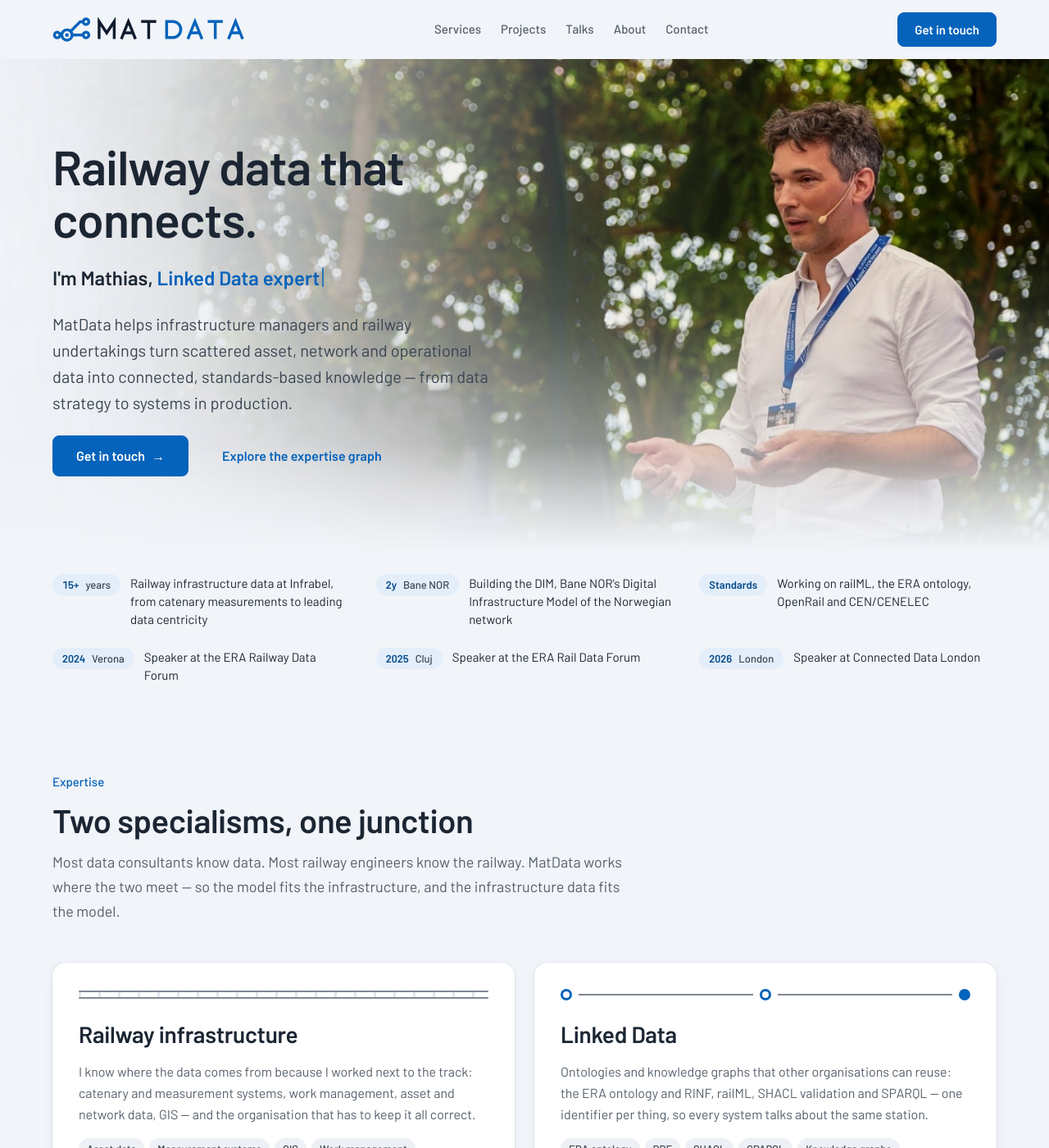
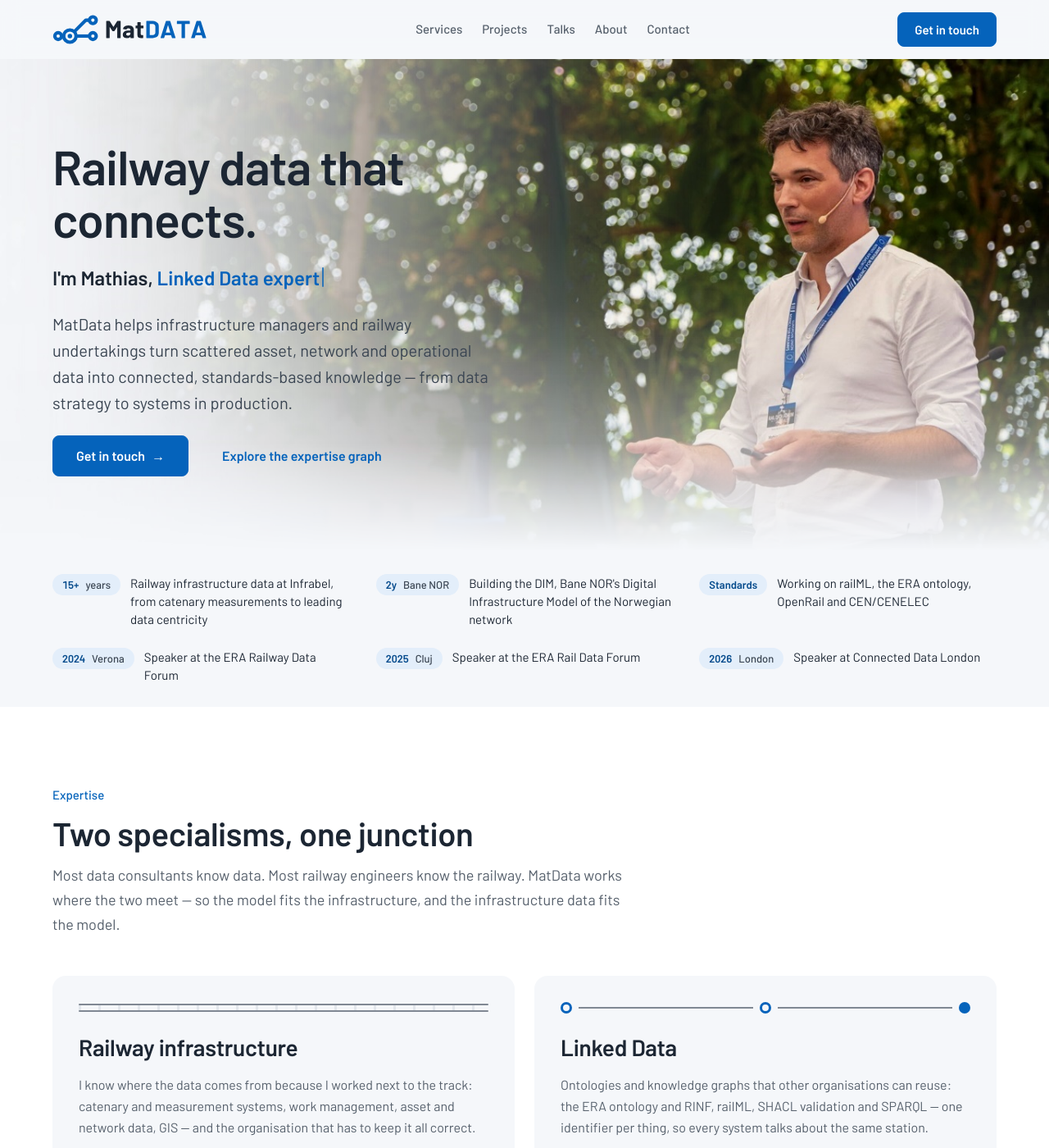
Before and after one commit to Matdata-eu/company-website, a Jekyll site: the page built from index.html, in a window 1280 px wide and 1400 px high. Shown: the whole window at 82% size. Built offline with Jekyll 4.4.1, drawn with Linux system fonts in a browser that asks for light colours.

Commit message:
feat: bring back alternating section backgrounds and switch to a MatDATA wordmark in Barlow Bold

```diff
--- a/_layouts/default.html
+++ b/_layouts/default.html
@@ -40,7 +40,7 @@
 
   <header class="site-header" id="site-header">
     <div class="wrap">
-      <a class="brand-link" href="{{ '/' | relative_url }}"><img src="{{ '/assets/img/matdata-logo.svg' | relative_url }}" alt="MatData" width="408" height="52"></a>
+      <a class="brand-link" href="{{ '/' | relative_url }}"><img src="{{ '/assets/img/matdata-logo.svg' | relative_url }}" alt="MatData" width="274" height="52"></a>
       <nav class="md-nav" id="main-nav" aria-label="Main">
         {% for item in site.data.nav %}<a href="{{ item.url | relative_url }}">{{ item.label }}</a>
         {% endfor %}
@@ -61,7 +61,7 @@
   {% assign footer = site.data.home.footer %}
   <footer class="site-footer">
     <div class="wrap">
-      <img src="{{ '/assets/img/matdata-logo.svg' | relative_url }}" alt="MatData" width="408" height="52">
+      <img src="{{ '/assets/img/matdata-logo.svg' | relative_url }}" alt="MatData" width="274" height="52">
       <span>© {{ site.time | date: '%Y' }} MatData · <a href="{{ footer.vat_url }}">{{ footer.vat }}</a></span>
       <nav aria-label="Footer">
         {% for link in footer.links %}<a href="{{ link.url | relative_url }}">{{ link.label }}</a>
--- a/assets/css/site.css
+++ b/assets/css/site.css
@@ -1,9 +1,9 @@
 /* MatData — site styles. Colours, type and spacing follow the MatData design system tokens. */
 :root {
-  --surface: #f1f4f8;
+  --surface: #f5f7fa;
   --surface-raised: #ffffff;
   --surface-sunken: #edf0f4;
-  --line: #dfe5ec;
+  --line: #e3e7ec;
   --line-strong: #808893;
   --ink: #1c2633;
   --ink-body: #3a4552;
@@ -39,10 +39,9 @@
   --radius-pill: 999px;
   --font-sans: "Barlow", "Helvetica Neue", Arial, sans-serif;
   --font-mono: "JetBrains Mono", ui-monospace, "SFMono-Regular", Menlo, monospace;
-  /* Cards sit on the one continuous ground: a faint ring plus a soft shadow, no borders. */
   --shadow-raise: 0 0 0 1px rgba(28, 38, 51, 0.08), 0 1px 2px rgba(28, 38, 51, 0.06);
-  --shadow-soft: 0 0 0 1px rgba(28, 38, 51, 0.05), 0 1px 3px rgba(28, 38, 51, 0.05), 0 4px 16px rgba(28, 38, 51, 0.04);
-  --shadow-raised: 0 0 0 1px rgba(28, 38, 51, 0.05), 0 2px 4px rgba(28, 38, 51, 0.05), 0 12px 32px rgba(28, 38, 51, 0.08);
+  --shadow-soft: 0 1px 2px rgba(28, 38, 51, 0.04), 0 4px 16px rgba(28, 38, 51, 0.05);
+  --shadow-raised: 0 2px 4px rgba(28, 38, 51, 0.05), 0 12px 32px rgba(28, 38, 51, 0.08);
 }
 
 *, *::before, *::after { box-sizing: border-box; }
@@ -60,9 +59,8 @@ h1, h2, h3 { font-family: var(--font-sans); }
 
 /* Layout */
 .wrap { max-width: 1200px; margin: 0 auto; padding-left: var(--space-6); padding-right: var(--space-6); }
-.section { padding-top: 80px; padding-bottom: 80px; }
-/* The page is one continuous ground: sections are separated by space, not by background bands. */
-.section--white { background: transparent; }
+.section { padding-top: 96px; padding-bottom: 96px; }
+.section--white { background: var(--surface-raised); }
 .section-head { display: flex; flex-direction: column; gap: var(--space-3); max-width: 720px; }
 .split { display: flex; flex-wrap: wrap; gap: var(--space-12); }
 .split > * { min-width: 0; }
@@ -112,21 +110,21 @@ h1, h2, h3 { font-family: var(--font-sans); }
 .graph-rule .e { flex: 1; height: 2px; background: var(--line-strong); }
 
 /* Header */
-.site-header { position: sticky; top: 0; z-index: 10; background: rgba(241, 244, 248, 0.86); backdrop-filter: saturate(1.4) blur(12px); -webkit-backdrop-filter: saturate(1.4) blur(12px); box-shadow: 0 1px 0 transparent; transition: box-shadow .2s; }
+.site-header { position: sticky; top: 0; z-index: 10; background: rgba(245, 247, 250, 0.88); backdrop-filter: saturate(1.4) blur(12px); -webkit-backdrop-filter: saturate(1.4) blur(12px); box-shadow: 0 1px 0 transparent; transition: box-shadow .2s; }
 .site-header.is-scrolled { box-shadow: 0 1px 0 var(--line); }
 .site-header .wrap { min-height: 72px; display: flex; align-items: center; justify-content: space-between; gap: var(--space-4) var(--space-8); }
 .brand-link { display: flex; align-items: center; }
-.brand-link img { display: block; height: 30px; width: auto; }
+.brand-link img { display: block; height: 36px; width: auto; }
 .md-nav { display: flex; flex-wrap: wrap; gap: var(--space-6); }
 .md-nav a { font-size: 15px; font-weight: 500; color: var(--ink-muted); text-decoration: none; padding: var(--space-2) 0; border-bottom: 2px solid transparent; }
 .md-nav a[aria-current] { color: var(--ink); border-bottom-color: var(--brand); }
 .md-nav a:hover { color: var(--ink); }
 .header-actions { display: flex; align-items: center; gap: var(--space-4); }
-.menu-toggle { display: none; width: 44px; height: 44px; align-items: center; justify-content: center; background: var(--surface-raised); border: 0; box-shadow: var(--shadow-raise); border-radius: 8px; color: var(--ink); cursor: pointer; }
+.menu-toggle { display: none; width: 44px; height: 44px; align-items: center; justify-content: center; background: none; border: 1px solid var(--line-strong); border-radius: 8px; color: var(--ink); cursor: pointer; }
 
 /* Hero */
 .hero { position: relative; overflow: hidden; background: var(--surface); min-height: 600px; display: flex; align-items: center; }
-/* Multiply turns the photo's white fade into the page ground, so the hero has no edge. */
+/* Multiply turns the photo's white fade into the ground and the mask fades its bottom edge, so the hero flows into the credentials strip. */
 .hero-img { position: absolute; inset: 0; width: 100%; height: 100%; object-fit: cover; object-position: 75% 30%; mix-blend-mode: multiply; -webkit-mask-image: linear-gradient(to bottom, #000 78%, transparent); mask-image: linear-gradient(to bottom, #000 78%, transparent); }
 .hero-inner { position: relative; z-index: 1; width: 100%; padding-top: 96px; padding-bottom: 88px; }
 .hero-copy { max-width: 540px; display: flex; flex-direction: column; gap: var(--space-6); }
@@ -140,7 +138,7 @@ h1, h2, h3 { font-family: var(--font-sans); }
 .hero-ctas { display: flex; flex-wrap: wrap; gap: var(--space-3); align-items: center; }
 
 /* Proof strip */
-.proof { background: transparent; }
+.proof { background: var(--surface); }
 .proof .wrap { padding-top: 28px; padding-bottom: 28px; display: grid; grid-template-columns: repeat(auto-fit, minmax(300px, 1fr)); gap: var(--space-6) var(--space-8); align-items: start; }
 .proof-item { display: flex; gap: var(--space-3); align-items: flex-start; font-size: 15px; line-height: 22px; }
 .proof-item--tags { flex-direction: column; gap: var(--space-2); }
@@ -150,7 +148,7 @@ h1, h2, h3 { font-family: var(--font-sans); }
 /* Expertise */
 .expertise { display: flex; flex-direction: column; gap: var(--space-12); }
 .cards-2 { display: grid; grid-template-columns: repeat(auto-fit, minmax(min(320px, 100%), 1fr)); gap: var(--space-6); }
-.specialism { background: var(--surface-raised); box-shadow: var(--shadow-soft); border: 0; border-radius: var(--radius-lg); padding: var(--space-8); display: flex; flex-direction: column; gap: var(--space-4); }
+.specialism { background: var(--surface); border: 0; border-radius: var(--radius-lg); padding: var(--space-8); display: flex; flex-direction: column; gap: var(--space-4); }
 .specialism .md-track, .specialism .graph-rule { margin-bottom: var(--space-2); }
 .specialism h3 { margin: 0; font-size: 28px; line-height: 34px; font-weight: 600; letter-spacing: -0.01em; }
 .specialism .tags { margin-top: auto; }
@@ -169,7 +167,7 @@ h1, h2, h3 { font-family: var(--font-sans); }
 .projects { display: flex; flex-direction: column; gap: 40px; }
 .projects .section-head > a { align-self: flex-start; }
 .cards-projects { display: grid; grid-template-columns: repeat(auto-fit, minmax(min(380px, 100%), 1fr)); gap: var(--space-6); }
-.project { background: var(--surface-raised); box-shadow: var(--shadow-soft); border: 0; border-radius: var(--radius-lg); overflow: hidden; display: flex; flex-direction: column; }
+.project { background: var(--surface); border: 0; border-radius: var(--radius-lg); overflow: hidden; display: flex; flex-direction: column; }
 .project-img { display: block; width: 100%; height: auto; aspect-ratio: 16 / 10; object-fit: cover; object-position: top left; }
 .project-sparql { aspect-ratio: 16 / 10; background: #1c2a3a; padding: var(--space-8); display: flex; flex-direction: column; justify-content: center; gap: var(--space-1); font-family: var(--font-mono); font-size: 15px; line-height: 26px; color: #eef1ef; overflow: hidden; white-space: pre; }
 .project-sparql .k { color: #f3cf6b; }
@@ -197,7 +195,7 @@ h1, h2, h3 { font-family: var(--font-sans); }
 .nx { width: 100%; background: var(--surface-raised); border: 0; box-shadow: var(--shadow-soft); border-radius: var(--radius-lg); padding: 20px 20px 16px; display: flex; flex-direction: column; gap: 14px; color: var(--ink); }
 .nx-top { display: flex; align-items: center; justify-content: space-between; gap: var(--space-3); flex-wrap: wrap; }
 .nx-title { font-size: 15px; font-weight: 600; color: var(--brand); }
-.nx-play { height: 32px; padding: 0 14px; display: inline-flex; align-items: center; gap: 6px; border: 0; box-shadow: var(--shadow-raise); border-radius: 8px; background: var(--surface-raised); color: var(--ink); font: 600 13px/1 var(--font-sans); cursor: pointer; }
+.nx-play { height: 32px; padding: 0 14px; display: inline-flex; align-items: center; gap: 6px; border: 1px solid var(--line-strong); border-radius: 8px; background: var(--surface-raised); color: var(--ink); font: 600 13px/1 var(--font-sans); cursor: pointer; }
 .nx-svg { width: 100%; height: auto; display: block; font-family: var(--font-sans); }
 .nx-svg .fade { transition: opacity .6s; }
 .nx-svg .ne { transition: d 1.1s ease-in-out, opacity .6s, stroke-width .6s; }
@@ -240,10 +238,10 @@ h1, h2, h3 { font-family: var(--font-sans); }
 .decks .md-card .links, .products .md-card .links { margin-top: auto; padding-top: var(--space-1); }
 
 /* Clients */
-.clients { display: flex; flex-direction: column; gap: var(--space-8); padding-top: 64px; padding-bottom: 64px; }
+.clients { display: flex; flex-direction: column; gap: var(--space-8); padding-top: 80px; padding-bottom: 80px; }
 .clients-title { margin: 0; font-size: 15px; line-height: 22px; font-weight: 500; color: var(--ink-muted); }
 .clients-grid { list-style: none; margin: 0; padding: 0; display: grid; grid-template-columns: repeat(auto-fill, minmax(160px, 1fr)); gap: var(--space-4); }
-.client { height: 88px; border: 0; border-radius: var(--radius-lg); background: var(--surface-raised); box-shadow: var(--shadow-soft); display: flex; align-items: center; justify-content: center; padding: var(--space-4) 20px; transition: border-color .2s, box-shadow .2s; }
+.client { height: 88px; border: 0; border-radius: var(--radius-lg); background: var(--surface); display: flex; align-items: center; justify-content: center; padding: var(--space-4) 20px; transition: border-color .2s, box-shadow .2s; }
 .client:hover { background: var(--surface-raised); box-shadow: var(--shadow-raised); }
 .client img { display: block; max-width: 100%; max-height: 48px; width: auto; height: auto; object-fit: contain; }
 
@@ -255,7 +253,7 @@ h1, h2, h3 { font-family: var(--font-sans); }
 .about-copy .about-text { margin: 0; font-size: 18px; line-height: 30px; }
 
 /* Contact */
-.contact { background: transparent; color: var(--ink); }
+.contact { background: var(--night); color: var(--ink); }
 .contact .split { gap: 56px; }
 .contact-copy { flex: 1 1 380px; display: flex; flex-direction: column; gap: 20px; }
 .contact .eyebrow { color: var(--brand); }
@@ -281,9 +279,9 @@ h1, h2, h3 { font-family: var(--font-sans); }
 
 
 /* Footer */
-.site-footer { background: transparent; color: var(--night-muted); }
-.site-footer .wrap { border-top: 1px solid var(--line); padding-top: var(--space-8); padding-bottom: var(--space-8); display: flex; flex-wrap: wrap; gap: var(--space-4) var(--space-8); align-items: center; justify-content: space-between; font-size: 14px; line-height: 22px; }
-.site-footer img { display: block; height: 24px; width: auto; }
+.site-footer { background: var(--night-deep); color: var(--night-muted); }
+.site-footer .wrap { padding-top: var(--space-8); padding-bottom: var(--space-8); display: flex; flex-wrap: wrap; gap: var(--space-4) var(--space-8); align-items: center; justify-content: space-between; font-size: 14px; line-height: 22px; }
+.site-footer img { display: block; height: 28px; width: auto; }
 .site-footer a { color: var(--night-muted); }
 .site-footer a:hover { color: var(--ink); }
 .site-footer nav { display: flex; flex-wrap: wrap; gap: 20px; }
@@ -302,7 +300,7 @@ h1, h2, h3 { font-family: var(--font-sans); }
 @media (max-width: 900px) {
   .menu-toggle { display: inline-flex; }
   .site-header .wrap { min-height: 64px; flex-wrap: wrap; padding-left: var(--space-4); padding-right: var(--space-4); }
-  .brand-link img { height: 24px; }
+  .brand-link img { height: 30px; }
   .header-actions .md-btn { display: none; }
   .md-nav { display: none; order: 3; width: 100%; flex-direction: column; gap: 0; padding-bottom: var(--space-3); }
   .md-nav a { padding: var(--space-3) 0; border-bottom: 1px solid var(--line); }
```
Also changed, not shown: assets/img/matdata-logo-dark.svg, assets/img/matdata-logo.svg.
